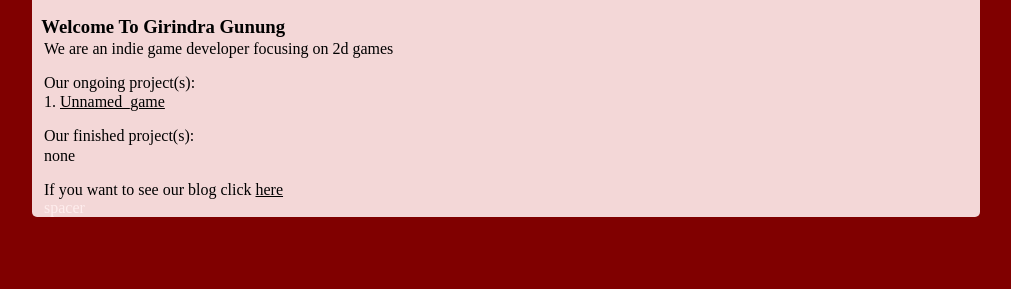
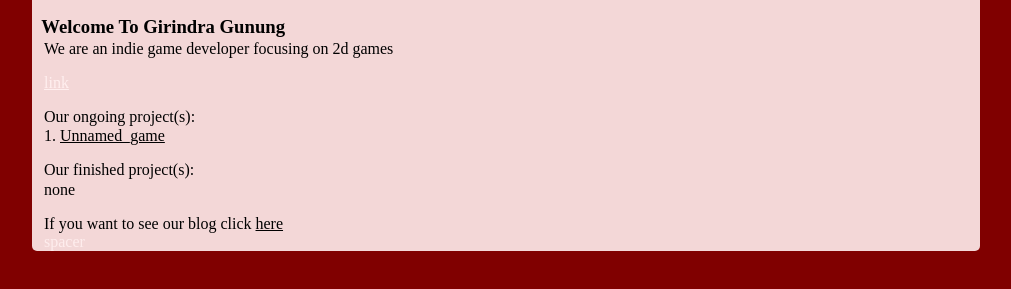
Before and after one commit to GirindraGunung/Girindra.github.io, a plain HTML site: page index.html in a window 1280 px wide. Shown: the part 273-562 px from the top of the page, without its empty margins (134-1145 px from the left). Drawn offline with Linux system fonts and the light colour scheme.

Commit message:
Update index.html

```diff
--- a/index.html
+++ b/index.html
@@ -17,6 +17,7 @@
 			<hr class="b-hr">
 			<h3 class="welcome">Welcome To Girindra Gunung</h3>
 			<p class="opening">We are an indie game developer focusing on 2d games</p>
+			<p> <a href="https://drive.google.com/drive/folders/1vBpVw0pMXsK70d-6tyh6E6niQZ4h0jI2?usp=drive_link"> link </a></p>
 			<p class="list_Name">Our ongoing project(s):</p>
 			<p class="lists">1. <a href="./ProjectList.html" class="list_Anchor">Unnamed_game</a></p>
 			<p class="list_Name">Our finished project(s):</p>
```
